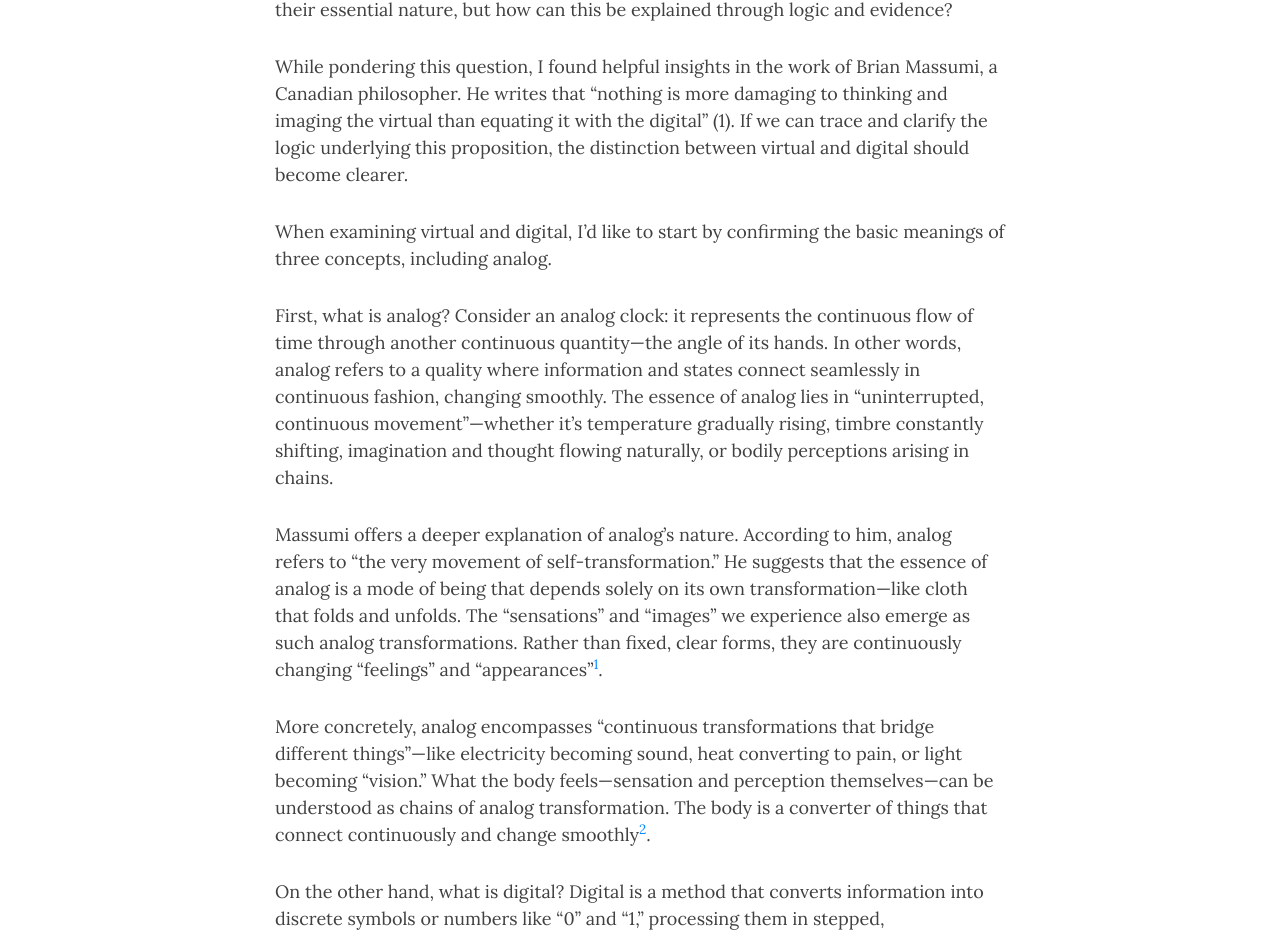
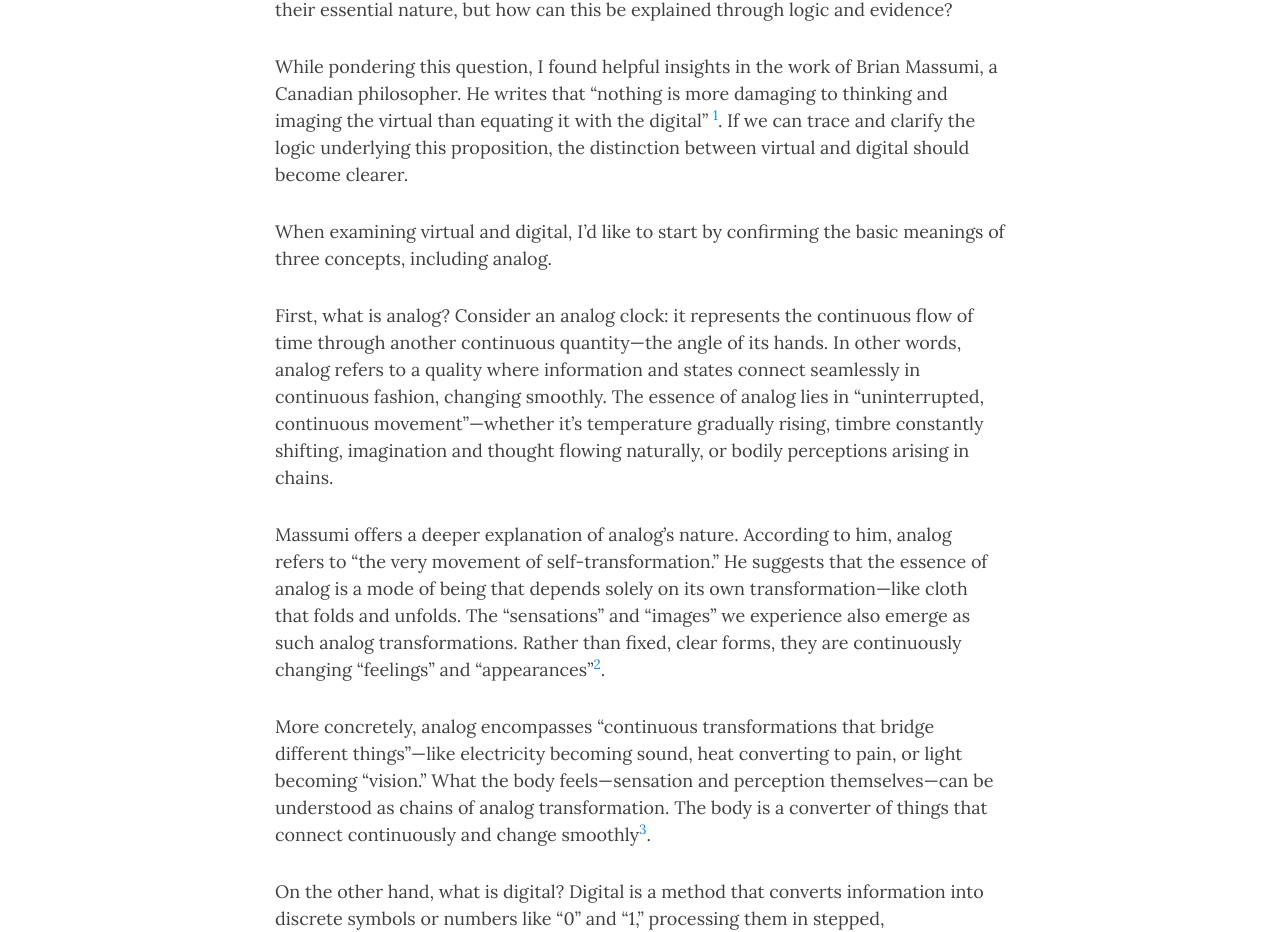
Before and after one commit to Yusketch-311/unity-prototypes, a Jekyll site: the page built from _posts/2025-11-28-Beginn.md, in a window 1280 px wide and 1400 px high, scrolled down 623 px. Shown: the part 205-1137 px from the top of the window. Built offline with Jekyll 4.4.1, drawn with Linux system fonts in a browser that asks for light colours; comment, search, counter and statistics services are not loaded; some of the changed text lies outside the part shown.

Commit message:
Update 2025-11-28-Beginn.md

```diff
--- a/_posts/2025-11-28-Beginn.md
+++ b/_posts/2025-11-28-Beginn.md
@@ -11,15 +11,15 @@ author: YT
 
 Over the past month, I've been working on a short essay titled "Head-Mounted Displays from a Social Philosophy Perspective." During this process, a question emerged: What is the relationship between "virtual" and "digital"? Both terms are often used as antonyms for words like "real" or "authentic," and are understood to possess artificial qualities that allow for replication and repetition—unlike irrepeatable, one-time reality. While I could understand how both virtual and digital are positioned against "lived, singular experience and reality," I remained uncertain about how to conceptualize the relationship between the two. Virtual and digital seem to differ in their essential nature, but how can this be explained through logic and evidence?
 
-While pondering this question, I found helpful insights in the work of Brian Massumi, a Canadian philosopher. He writes that "nothing is more damaging to thinking and imaging the virtual than equating it with the digital" (1). If we can trace and clarify the logic underlying this proposition, the distinction between virtual and digital should become clearer.
+While pondering this question, I found helpful insights in the work of Brian Massumi, a Canadian philosopher. He writes that "nothing is more damaging to thinking and imaging the virtual than equating it with the digital" [^1]. If we can trace and clarify the logic underlying this proposition, the distinction between virtual and digital should become clearer.
 
 When examining virtual and digital, I'd like to start by confirming the basic meanings of three concepts, including analog.
 
 First, what is analog? Consider an analog clock: it represents the continuous flow of time through another continuous quantity—the angle of its hands. In other words, analog refers to a quality where information and states connect seamlessly in continuous fashion, changing smoothly. The essence of analog lies in "uninterrupted, continuous movement"—whether it's temperature gradually rising, timbre constantly shifting, imagination and thought flowing naturally, or bodily perceptions arising in chains.
 
-Massumi offers a deeper explanation of analog's nature. According to him, analog refers to "the very movement of self-transformation." He suggests that the essence of analog is a mode of being that depends solely on its own transformation—like cloth that folds and unfolds. The "sensations" and "images" we experience also emerge as such analog transformations. Rather than fixed, clear forms, they are continuously changing "feelings" and "appearances"[^1].
+Massumi offers a deeper explanation of analog's nature. According to him, analog refers to "the very movement of self-transformation." He suggests that the essence of analog is a mode of being that depends solely on its own transformation—like cloth that folds and unfolds. The "sensations" and "images" we experience also emerge as such analog transformations. Rather than fixed, clear forms, they are continuously changing "feelings" and "appearances"[^2].
 
-More concretely, analog encompasses "continuous transformations that bridge different things"—like electricity becoming sound, heat converting to pain, or light becoming "vision." What the body feels—sensation and perception themselves—can be understood as chains of analog transformation. The body is a converter of things that connect continuously and change smoothly[^2].
+More concretely, analog encompasses "continuous transformations that bridge different things"—like electricity becoming sound, heat converting to pain, or light becoming "vision." What the body feels—sensation and perception themselves—can be understood as chains of analog transformation. The body is a converter of things that connect continuously and change smoothly[^3].
 
 On the other hand, what is digital? Digital is a method that converts information into discrete symbols or numbers like "0" and "1," processing them in stepped, discontinuous fashion. The digital world emphasizes combinations of states and choices—"what exists" and "which option to take." Various options are arranged in advance in ordered sequences, with programs created for each case. Digital processing organizes reality through frameworks of choices, probabilities, and quantities, dealing with possibilities like "what will happen next" and "how much of what will occur."
 
```
Also changed, not shown: other parts of _posts/2025-11-28-Beginn.md (+4 -3 lines).
